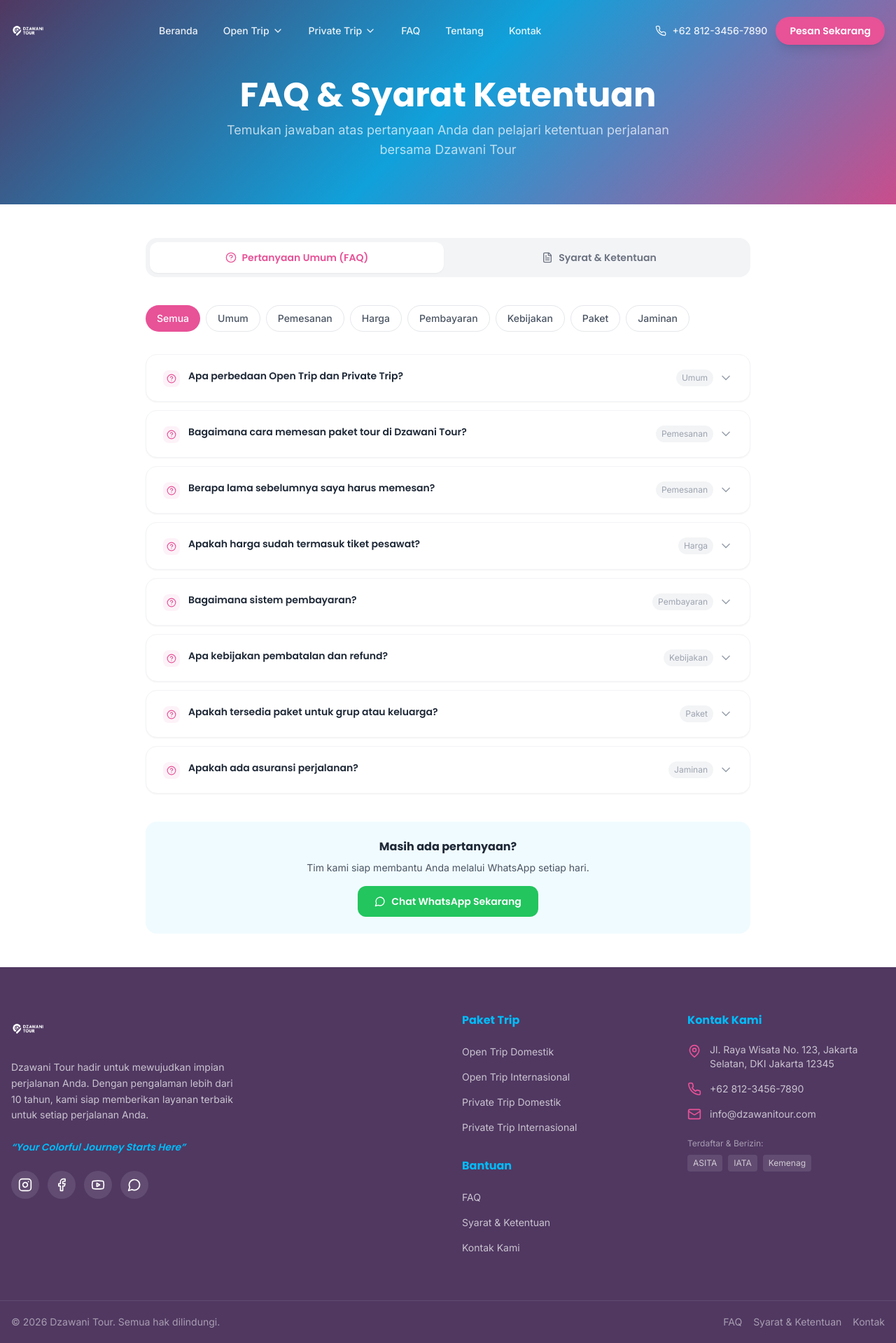
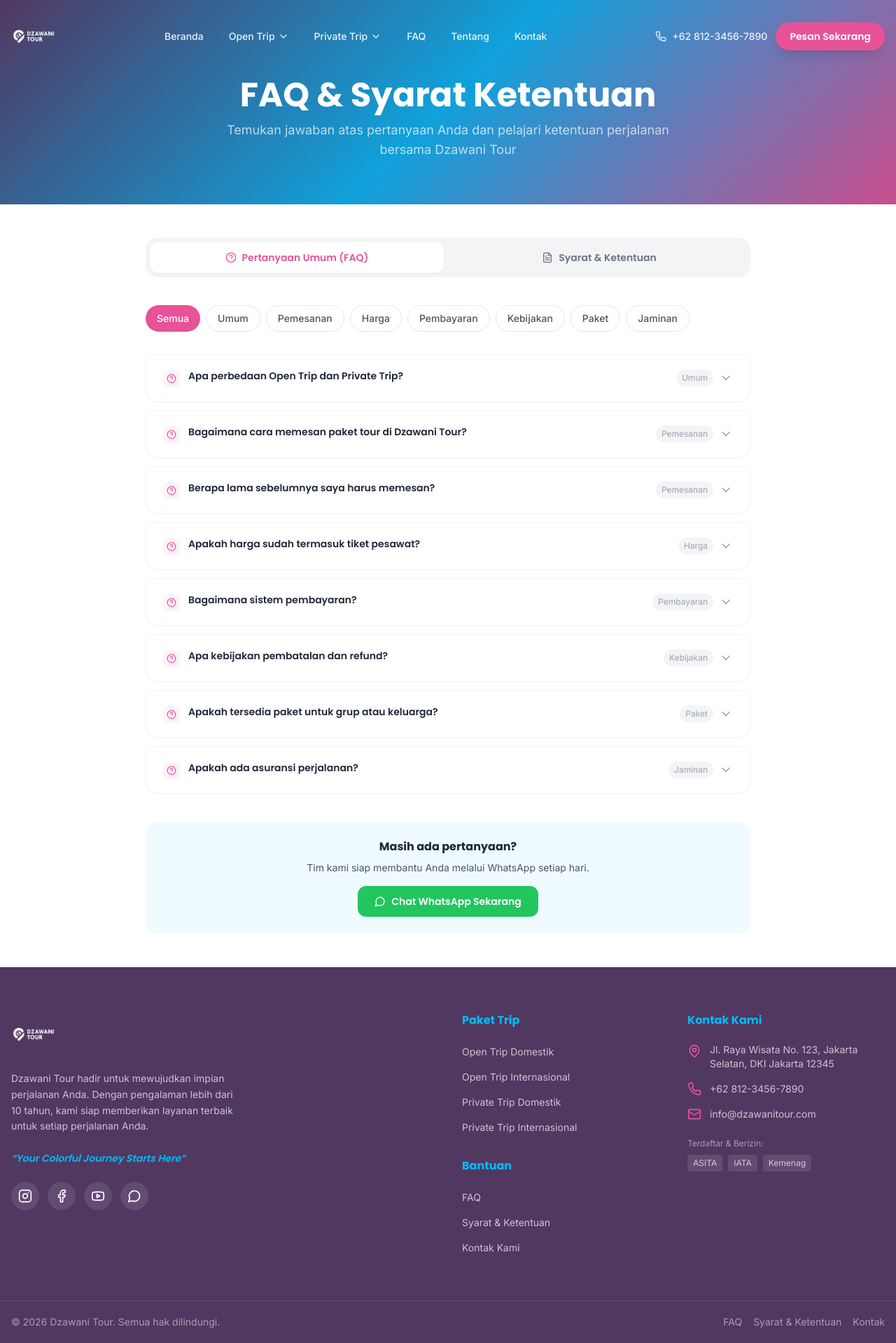
Before and after one commit to multimediadrw/dzawanitour, a Next.js app: page /faq in a window 1280 px wide. Shown: the whole page at 70% size. Built offline with nearby package versions, Linux system fonts and the light colour scheme.

Commit message:
fix: increase logo size in navbar and footer (h-12 -> h-16)

```diff
--- a/src/components/layout/Footer.tsx
+++ b/src/components/layout/Footer.tsx
@@ -28,9 +28,9 @@
               <Image
                 src="/logo.png"
                 alt="Dzawani Tour"
-                width={160}
-                height={60}
-                className="h-12 w-auto brightness-0 invert"
+                width={200}
+                height={75}
+                className="h-16 w-auto brightness-0 invert"
               />
             </Link>
             <p className="text-white/70 text-sm leading-relaxed font-inter mb-6 max-w-xs">
--- a/src/components/layout/Navbar.tsx
+++ b/src/components/layout/Navbar.tsx
@@ -56,9 +56,9 @@
             <Image
               src="/logo.png"
               alt="Dzawani Tour"
-              width={160}
-              height={60}
-              className={`h-12 w-auto transition-all duration-300 ${isScrolled ? "brightness-100" : "brightness-0 invert"}`}
+              width={200}
+              height={75}
+              className={`h-16 w-auto transition-all duration-300 ${isScrolled ? "brightness-100" : "brightness-0 invert"}`}
               priority
             />
           </Link>
```
